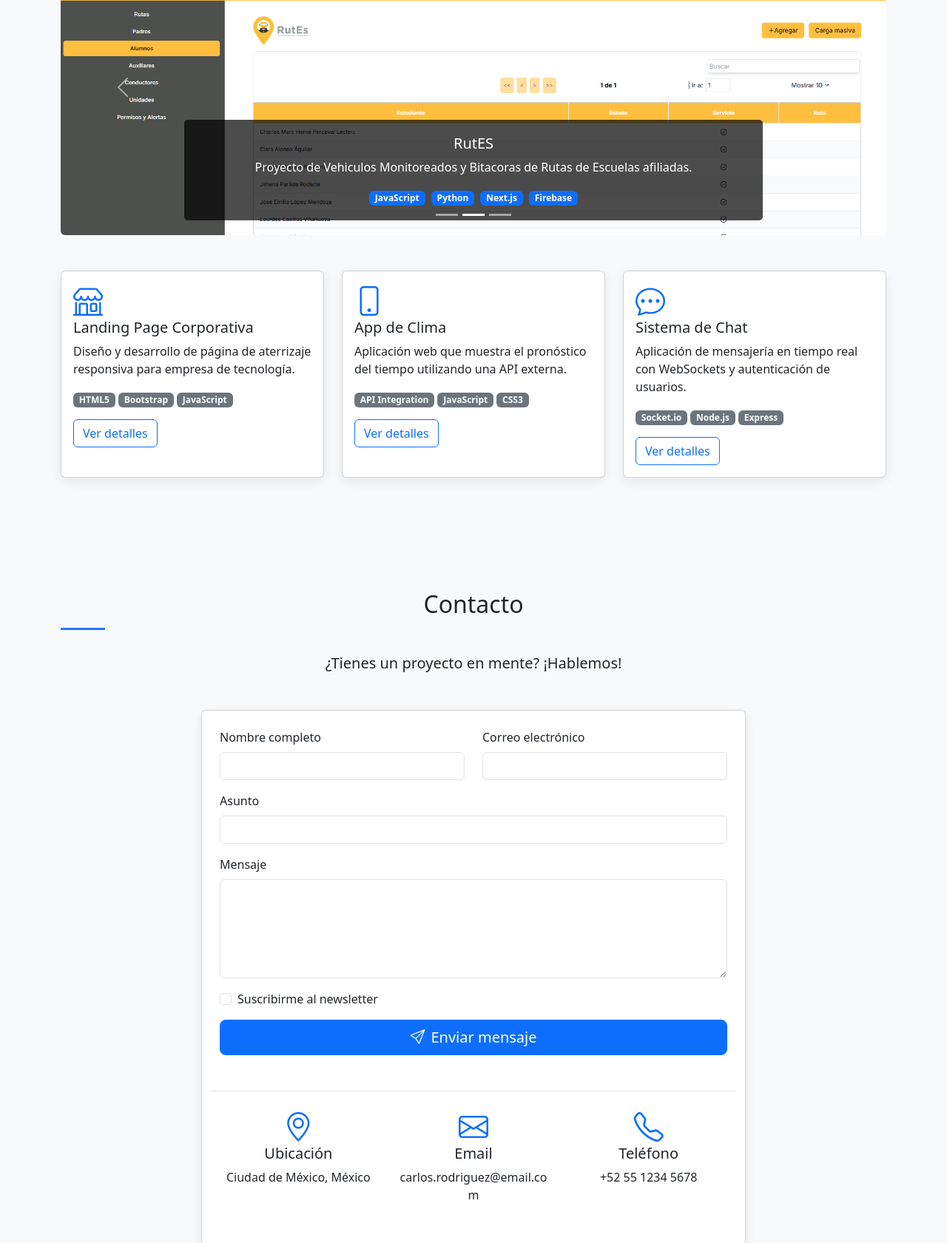
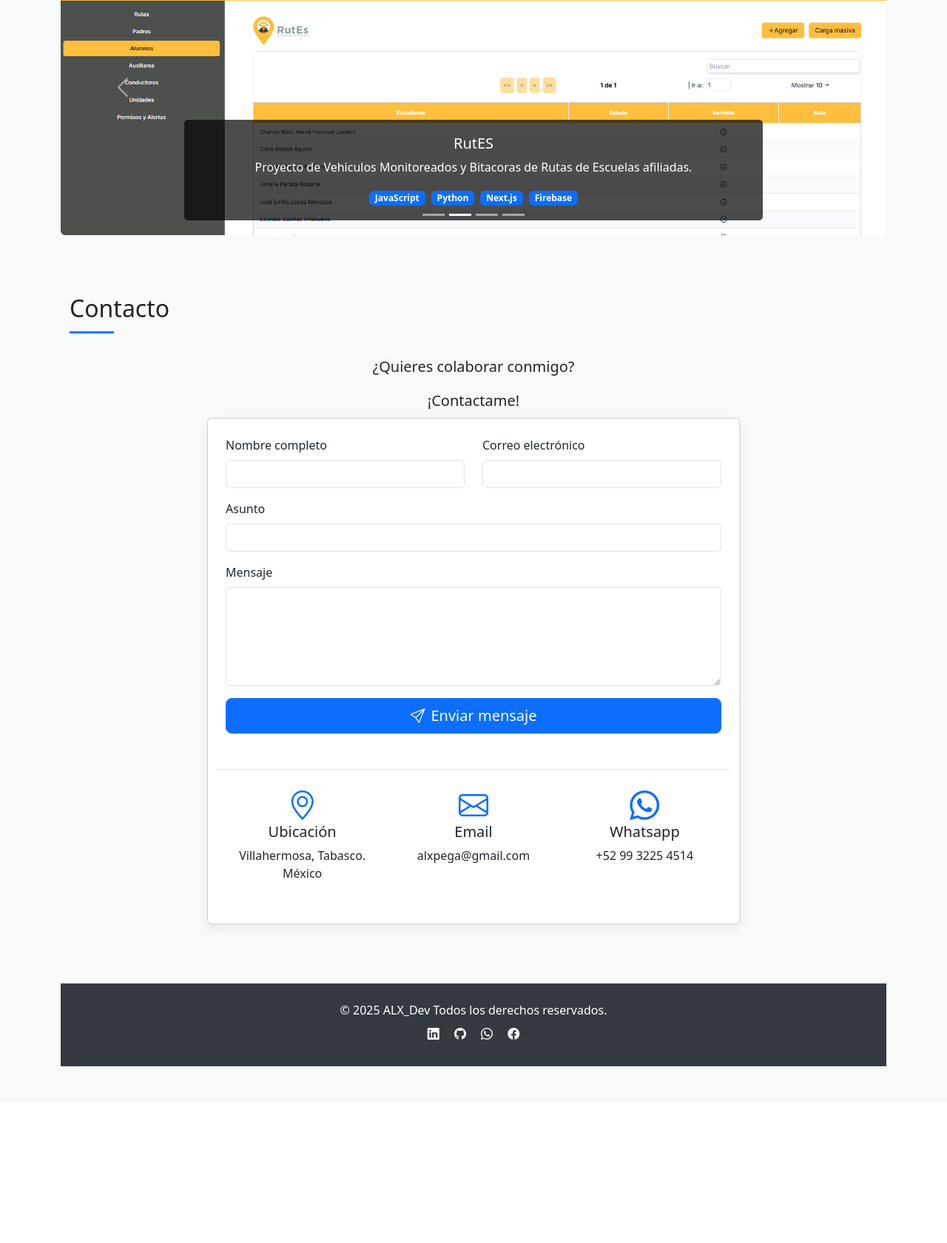
Before and after one commit to alxpg/Portafolio, a plain HTML site: page index.html in a window 1280 px wide. Shown: the part 1679-3360 px from the top of the page at 74% size. After the commit the page ends 3169 px from the top, so only its background shows below. Drawn offline with nearby package versions, Linux system fonts and the light colour scheme; a web font is replaced by a local one.

Commit message:
actualizacion de imagenes del carrusel y el footer

```diff
--- a/index.html
+++ b/index.html
@@ -133,7 +133,7 @@
         </div>
     </section>
 
-    <!-- Sección Proyectos con Carrusel -->
+    <!-- Sección Proyectos y practicas con Carrusel -->
     <section id="proyectos" class="py-5 bg-light">
         <div class="container">
             <h2 class="section-title">Proyectos Destacados</h2>
@@ -145,6 +145,7 @@
                     <button type="button" data-bs-target="#proyectosCarousel" data-bs-slide-to="0" class="active"></button>
                     <button type="button" data-bs-target="#proyectosCarousel" data-bs-slide-to="1"></button>
                     <button type="button" data-bs-target="#proyectosCarousel" data-bs-slide-to="2"></button>
+                    <button type="button" data-bs-target="#proyectosCarousel" data-bs-slide-to="3"></button>
                 </div>
                 <div class="carousel-inner rounded">
                     <div class="carousel-item active">
@@ -170,13 +171,23 @@
                         </div>
                     </div>
                     <div class="carousel-item">
-                        <img src="https://images.unsplash.com/photo-1558618666-fcd25c85cd64?ixlib=rb-4.0.3&auto=format&fit=crop&w=1200&q=80" class="d-block w-100" alt="Proyecto App Móvil">
+                        <img src="./src/img/Sneakers.png" class="d-block w-100" alt="Proyecto App Móvil">
                         <div class="carousel-caption d-none d-md-block">
-                            <h5>Aplicación de Gestión de Tareas</h5>
-                            <p>Aplicación web progresiva (PWA) para gestión de proyectos con funcionalidad offline.</p>
-                            <span class="badge bg-primary me-1">PWA</span>
-                            <span class="badge bg-primary me-1">Service Workers</span>
-                            <span class="badge bg-primary">IndexedDB</span>
+                            <h5>Landing Page de Tenis</h5>
+                            <p>Práctica de un sitio web de venta de tenis Nike</p>
+                            <span class="badge bg-primary me-1">HTML</span>
+                            <span class="badge bg-primary me-1">CSS</span>
+                            <span class="badge bg-primary">JavaScript</span>
+                        </div>
+                    </div>
+                    <div class="carousel-item">
+                        <img src="./src/img/Store.png" class="d-block w-100" alt="Proyecto App Móvil">
+                        <div class="carousel-caption d-none d-md-block">
+                            <h5>Landing Page de venta de tecnología</h5>
+                            <p>Práctica de un sitio web de venta de producto para computadoras</p>
+                            <span class="badge bg-primary me-1">HTML</span>
+                            <span class="badge bg-primary me-1">CSS</span>
+                            <span class="badge bg-primary">JavaScript</span>
                         </div>
                     </div>
                 </div>
@@ -188,63 +199,12 @@
                 </button>
             </div>
 
-            <!-- Más proyectos en tarjetas -->
-            <div class="row mt-5">
-                <div class="col-md-4 mb-4">
-                    <div class="card h-100">
-                        <div class="card-body">
-                            <i class="bi bi-shop display-6 text-primary mb-3"></i>
-                            <h5 class="card-title">Landing Page Corporativa</h5>
-                            <p class="card-text">Diseño y desarrollo de página de aterrizaje responsiva para empresa de tecnología.</p>
-                            <div class="mb-3">
-                                <span class="badge bg-secondary">HTML5</span>
-                                <span class="badge bg-secondary">Bootstrap</span>
-                                <span class="badge bg-secondary">JavaScript</span>
-                            </div>
-                            <a href="#" class="btn btn-outline-primary">Ver detalles</a>
-                        </div>
-                    </div>
-                </div>
-                <div class="col-md-4 mb-4">
-                    <div class="card h-100">
-                        <div class="card-body">
-                            <i class="bi bi-phone display-6 text-primary mb-3"></i>
-                            <h5 class="card-title">App de Clima</h5>
-                            <p class="card-text">Aplicación web que muestra el pronóstico del tiempo utilizando una API externa.</p>
-                            <div class="mb-3">
-                                <span class="badge bg-secondary">API Integration</span>
-                                <span class="badge bg-secondary">JavaScript</span>
-                                <span class="badge bg-secondary">CSS3</span>
-                            </div>
-                            <a href="#" class="btn btn-outline-primary">Ver detalles</a>
-                        </div>
-                    </div>
-                </div>
-                <div class="col-md-4 mb-4">
-                    <div class="card h-100">
-                        <div class="card-body">
-                            <i class="bi bi-chat-dots display-6 text-primary mb-3"></i>
-                            <h5 class="card-title">Sistema de Chat</h5>
-                            <p class="card-text">Aplicación de mensajería en tiempo real con WebSockets y autenticación de usuarios.</p>
-                            <div class="mb-3">
-                                <span class="badge bg-secondary">Socket.io</span>
-                                <span class="badge bg-secondary">Node.js</span>
-                                <span class="badge bg-secondary">Express</span>
-                            </div>
-                            <a href="#" class="btn btn-outline-primary">Ver detalles</a>
-                        </div>
-                    </div>
-                </div>
-            </div>
-        </div>
-    </section>
-
-    <!-- Sección Contacto con Formulario -->
+    <!-- Sección de Contactame con Formulario -->
     <section id="contacto" class="contact-section">
         <div class="container">
-            <h2 class="section-title text-center">Contacto</h2>
-            <p class="lead text-center mb-5">¿Tienes un proyecto en mente? ¡Hablemos!</p>
-
+            <h2 class="section-title">Contacto</h2>
+            <p class="lead text-center mb-3">¿Quieres colaborar conmigo?</p>
+            <p class="lead text-center text mb-2">¡Contactame!</p>
             <div class="row justify-content-center">
                 <div class="col-lg-8">
                     <div class="card">
@@ -268,10 +228,6 @@
                                     <label for="mensaje" class="form-label">Mensaje</label>
                                     <textarea class="form-control" id="mensaje" rows="5" required></textarea>
                                 </div>
-                                <div class="mb-3 form-check">
-                                    <input type="checkbox" class="form-check-input" id="newsletter">
-                                    <label class="form-check-label" for="newsletter">Suscribirme al newsletter</label>
-                                </div>
                                 <div class="d-grid">
                                     <button type="submit" class="btn btn-primary btn-lg">
                                         <i class="bi bi-send me-2"></i>Enviar mensaje
@@ -283,17 +239,17 @@
                                 <div class="col-md-4 text-center mb-3">
                                     <i class="bi bi-geo-alt display-6 text-primary mb-3"></i>
                                     <h5>Ubicación</h5>
-                                    <p>Ciudad de México, México</p>
+                                    <p>Villahermosa, Tabasco. México</p>
                                 </div>
                                 <div class="col-md-4 text-center mb-3">
                                     <i class="bi bi-envelope display-6 text-primary mb-3"></i>
                                     <h5>Email</h5>
-                                    <p>carlos.rodriguez@email.com</p>
+                                    <p>alxpega@gmail.com</p>
                                 </div>
                                 <div class="col-md-4 text-center mb-3">
-                                    <i class="bi bi-telephone display-6 text-primary mb-3"></i>
-                                    <h5>Teléfono</h5>
-                                    <p>+52 55 1234 5678</p>
+                                    <i class="bi bi-whatsapp display-6 text-primary mb-3"></i>
+                                    <h5>Whatsapp</h5>
+                                    <p>+52 99 3225 4514</p>
                                 </div>
                             </div>
                         </div>
@@ -304,71 +260,24 @@
     </section>
 
     <!-- Footer -->
-    <footer class="py-4 text-center">
+    <footer class="mb-0 py-4 text-center">
         <div class="container">
-            <p class="mb-2">© 2023 Carlos Rodríguez. Todos los derechos reservados.</p>
-            <p class="mb-0">
-                <a href="#" class="text-white me-3"><i class="bi bi-linkedin"></i></a>
-                <a href="#" class="text-white me-3"><i class="bi bi-github"></i></a>
-                <a href="#" class="text-white me-3"><i class="bi bi-twitter"></i></a>
-                <a href="#" class="text-white"><i class="bi bi-instagram"></i></a>
+            <p class="mb-2">© 2025 ALX_Dev Todos los derechos reservados.</p>
+            <p class="mb-2">
+                <a href="https://www.linkedin.com/in/alejandro-perez-garcia-4332a2310/" class="text-white me-3"><i class="bi bi-linkedin"></i></a>
+                <a href="https://github.com/alxpg" class="text-white me-3"><i class="bi bi-github"></i></a>
+                <a href="https://wa.me/+529932254514" class="text-white me-3"><i class="bi bi-whatsapp"></i></a>
+                <a href="https://www.facebook.com/profile.php?id=61558218175238" class="text-white"><i class="bi bi-facebook"></i></a>
             </p>
         </div>
     </footer>
 
-    <!-- Bootstrap JS Bundle con Popper -->
+    <!-- Bootstrap JS-->
     <script src="https://cdn.jsdelivr.net/npm/bootstrap@5.3.2/dist/js/bootstrap.bundle.min.js"></script>
 
-    <!-- Script personalizado -->
-    <script>
-        // Manejo del envío del formulario
-        document.getElementById('formContacto').addEventListener('submit', function(event) {
-            event.preventDefault();
+    <!-- Script de animación y personalización -->
+    <script src="./js/script.js">
 
-            // Aquí normalmente enviaríamos los datos a un servidor
-            alert('¡Gracias por tu mensaje! Te contactaré pronto.');
-            this.reset();
-        });
-
-        // Smooth scrolling para enlaces de navegación
-        document.querySelectorAll('a[href^="#"]').forEach(anchor => {
-            anchor.addEventListener('click', function(e) {
-                e.preventDefault();
-
-                const targetId = this.getAttribute('href');
-                if(targetId === '#') return;
-
-                const targetElement = document.querySelector(targetId);
-                if(targetElement) {
-                    window.scrollTo({
-                        top: targetElement.offsetTop - 60,
-                        behavior: 'smooth'
-                    });
-                }
-            });
-        });
-
-        // Cambiar clase activa en la navbar al hacer scroll
-        window.addEventListener('scroll', function() {
-            const sections = document.querySelectorAll('section');
-            const navLinks = document.querySelectorAll('.navbar-nav a');
-
-            let current = '';
-            sections.forEach(section => {
-                const sectionTop = section.offsetTop - 70;
-                const sectionHeight = section.clientHeight;
-                if(scrollY >= sectionTop && scrollY < sectionTop + sectionHeight) {
-                    current = section.getAttribute('id');
-                }
-            });
-
-            navLinks.forEach(link => {
-                link.classList.remove('active');
-                if(link.getAttribute('href') === `#${current}`) {
-                    link.classList.add('active');
-                }
-            });
-        });
     </script>
 </body>
 </html>
--- /dev/null
+++ b/js/script.js
@@ -0,0 +1,48 @@
+        // Manejo del envío del formulario
+        document.getElementById('formContacto').addEventListener('submit', function(event) {
+            event.preventDefault();
+
+            // Aquí normalmente enviaríamos los datos a un servidor
+            alert('¡Gracias por tu mensaje! Te contactaré pronto.');
+            this.reset();
+        });
+
+        // Smooth scrolling para los enlaces de navegación
+        document.querySelectorAll('a[href^="#"]').forEach(anchor => {
+            anchor.addEventListener('click', function(e) {
+                e.preventDefault();
+
+                const targetId = this.getAttribute('href');
+                if(targetId === '#') return;
+
+                const targetElement = document.querySelector(targetId);
+                if(targetElement) {
+                    window.scrollTo({
+                        top: targetElement.offsetTop - 60,
+                        behavior: 'smooth'
+                    });
+                }
+            });
+        });
+
+        // Cambiar clase activa en la navbar al hacer scroll
+        window.addEventListener('scroll', function() {
+            const sections = document.querySelectorAll('section');
+            const navLinks = document.querySelectorAll('.navbar-nav a');
+
+            let current = '';
+            sections.forEach(section => {
+                const sectionTop = section.offsetTop - 70;
+                const sectionHeight = section.clientHeight;
+                if(scrollY >= sectionTop && scrollY < sectionTop + sectionHeight) {
+                    current = section.getAttribute('id');
+                }
+            });
+
+            navLinks.forEach(link => {
+                link.classList.remove('active');
+                if(link.getAttribute('href') === `#${current}`) {
+                    link.classList.add('active');
+                }
+            });
+        });
```
Also changed, not shown: src/img/Store.png (added), 1 other file.
